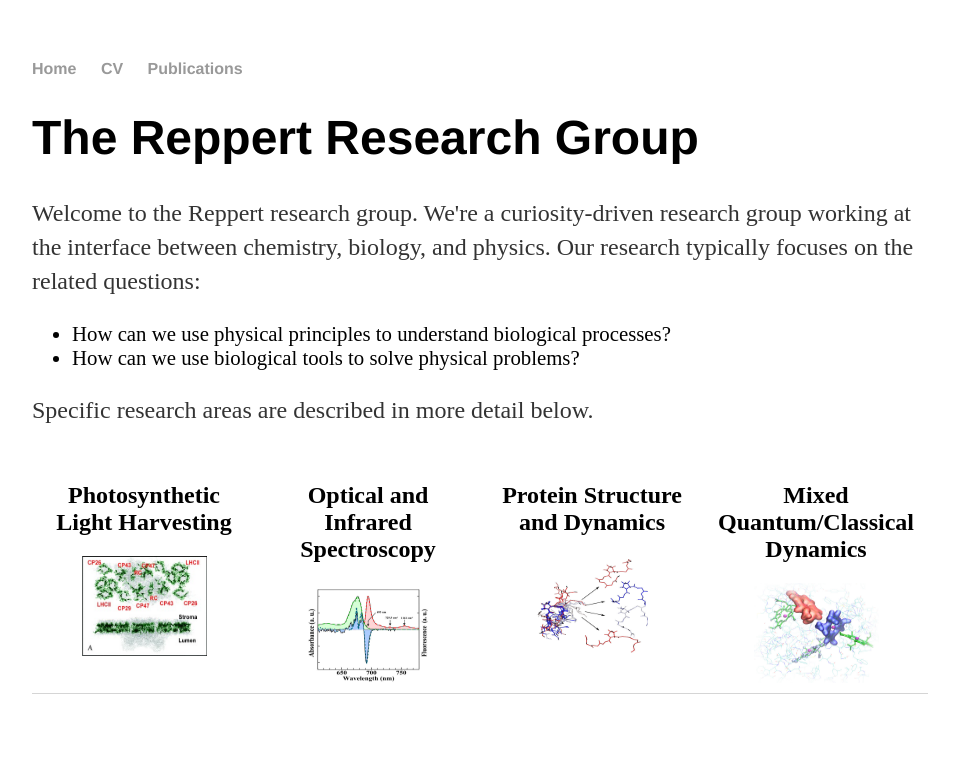
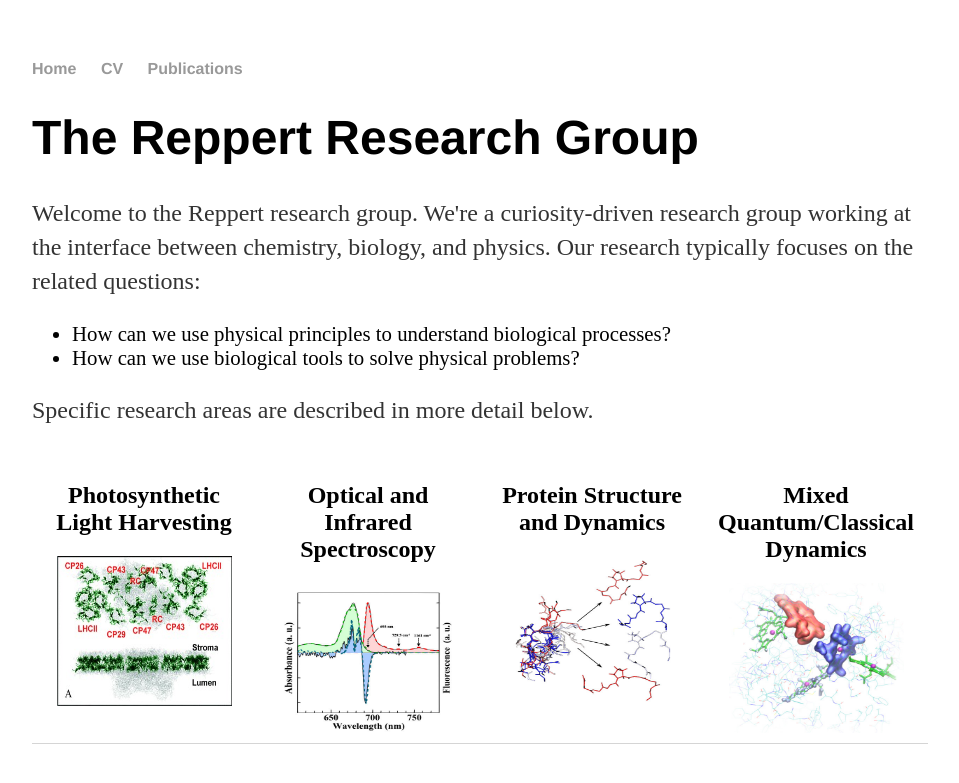
Before and after one commit to mreppert/mreppert.github.io, a Jekyll site: the page built from index.html, in a window 1280 px wide. Shown: the top 783 px of the page, without its empty margins (160-1119 px from the left). Built offline with Jekyll 4.4.1, drawn with Linux system fonts in a browser that asks for light colours.

Commit message:
Update index.html

```diff
--- a/index.html
+++ b/index.html
@@ -52,19 +52,19 @@ img {
 <div class="row">
   <div class="column">
     <h2 style="text-align:center;"}>Photosynthetic Light Harvesting</h2>
-    <img src="/psii_structure.jpg" width="125" height="100">
+    <img src="/psii_structure.jpg" width="175" height="150">
   </div>
   <div class="column">
     <h2 style="text-align:center;">Optical and Infrared Spectroscopy</h2>
-    <img src="/cp47_hb.jpg" width="125" height="100">
+    <img src="/cp47_hb.jpg" width="175" height="150">
   </div>
   <div class="column">
     <h2 style="text-align:center;">Protein Structure and Dynamics</h2>
-    <img src="/elp_schematic.jpg" width="125" height="100">
+    <img src="/elp_schematic.jpg" width="175" height="150">
   </div>
   <div class="column">
     <h2 style="text-align:center;">Mixed Quantum/Classical Dynamics</h2>
-    <img src="/Chl_excitons.jpg" width="125" height="100">
+    <img src="/Chl_excitons.jpg" width="175" height="150">
   </div>
 </div>
 
```
